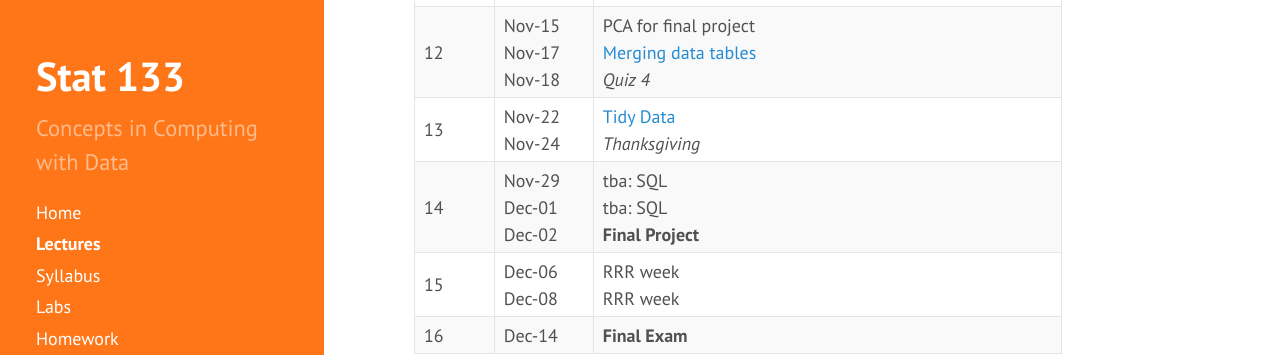
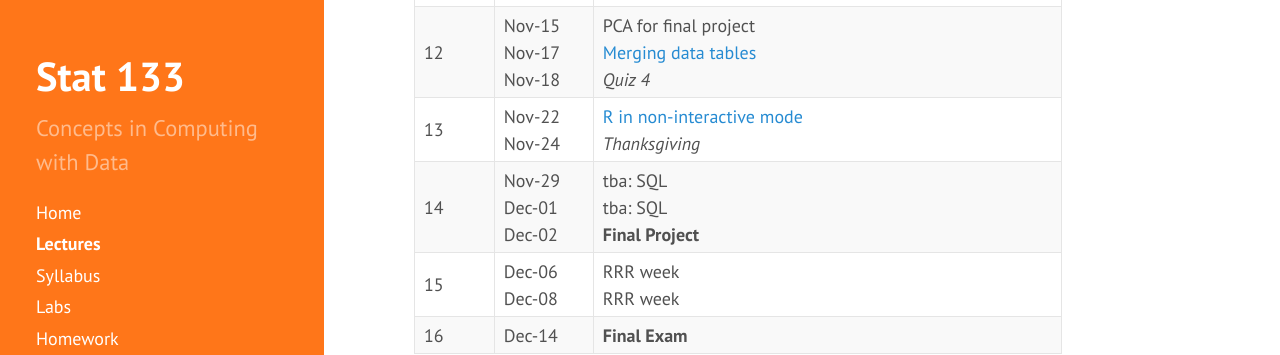
Before and after one commit to gastonstat/relic-stat133, a Jekyll site: the page built from lectures/index.md, in a window 1280 px wide and 900 px high, scrolled down 795 px. Shown: the part 402-757 px from the top of the window. Built offline with Jekyll 4.4.1, drawn with Linux system fonts in a browser that asks for light colours; nearby versions of some CDN libraries.

Commit message:
lectures: change tidy data to R non-interactive

```diff
--- a/lectures/index.md
+++ b/lectures/index.md
@@ -182,7 +182,7 @@ Tentative calendar of lectures, Fall 2016
         Nov-24
       </td>
       <td>
-        <a href="https://www.jstatsoft.org/index.php/jss/article/view/v059i10/v59i10.pdf" target="_blank">Tidy Data</a><br>
+        <a href="https://github.com/gastonstat/tutorial-R-noninteractive" target="_blank">R in non-interactive mode</a><br>
         <em>Thanksgiving</em>
       </td>
     </tr>
```
